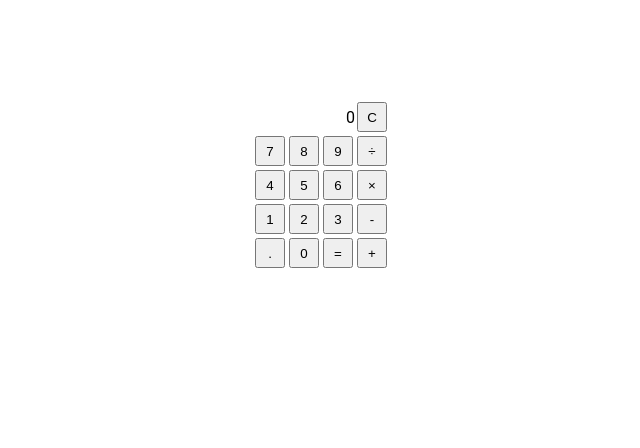
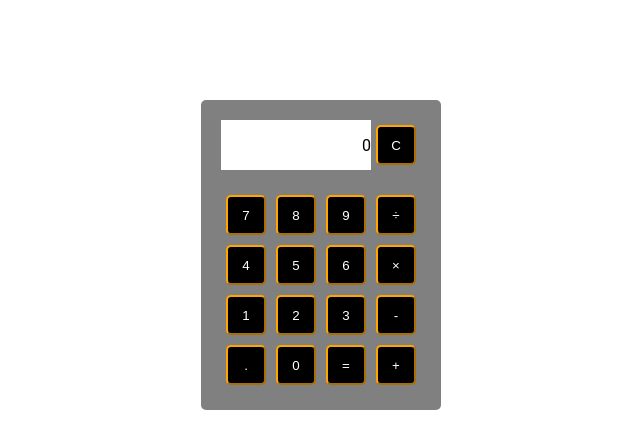
Before and after one commit to joonsunn/Foundations-JS-Calculator, a plain HTML site: page index.html in a window 1280 px wide. Shown: the whole page, without its empty margins (319-959 px from the left). Drawn offline with Linux system fonts and the light colour scheme.

Commit message:
Made UI nicer

```diff
--- a/script.js
+++ b/script.js
@@ -170,8 +170,11 @@ function minus(a, b){
 
 function multiply(a, b){
     afterEquals = false;
-    precision = comparePrecision(a, b)
-    return (Number(a) * Number(b)).toFixed(precision)
+    result = (Number(a) * Number(b))
+    // precision = comparePrecision(a, b)
+    precision = detectPrecision(result)
+    return result.toFixed(precision)
+    // return (Number(a) * Number(b)).toFixed(precision)
 }
 
 function divide(a, b){
@@ -254,7 +257,7 @@ function detectPrecision(num){
     console.log(`precision = ${len}`)
     // console.log(`len = ${len}`)
 
-    return len > 9 ? 9 : len
+    return len > 8 ? 8 : len
 }
 
 function comparePrecision(num1, num2){
@@ -272,8 +275,8 @@ function tidyUpDisplay(number){
     numStr = number.toString();
     if (numStr.match(/^[.]+$/) != null){
         numSplit = numStr.split(".")
-        if(numSplit[0].length + numSplit[1].length > 9){
-            truncation = 9 - numSplit[0].length
+        if(numSplit[0].length + numSplit[1].length > 8){
+            truncation = 8 - numSplit[0].length
             return parseFloat(number).toFixed(truncation)
         }else{
             return number
--- a/style.css
+++ b/style.css
@@ -12,12 +12,26 @@ body{
     display:flex;
     flex-direction:column;
     margin:100px;
+    background-color: grey;
+    padding: 20px;
+    border-radius:5px;
 }
 
 .display{
     display:flex;
     justify-content: end;
+    align-items: stretch;
+    /* background-color: white; */
+    margin-bottom: 20px;
+}
+
+.display span{
+    background-color: white;
+    display:flex;
+    align-self: stretch;
     align-items: center;
+    flex-direction: row-reverse;
+    flex-grow: 1;
 }
 
 .below_display{
@@ -37,11 +51,15 @@ body{
 
 button{
     display:flex;
-    margin: 2px;
-    padding: 5px;
-    width: 30px;
-    height: 30px;
+    margin: 5px;
+    padding: 3px;
+    width: 40px;
+    height: 40px;
     align-items: center;
     justify-content: center;
+    color:white;
+    background-color: black;
+    border-radius: 5px;
+    border-color: orange;
 
 }
```
Also changed, not shown: 1 other file.
